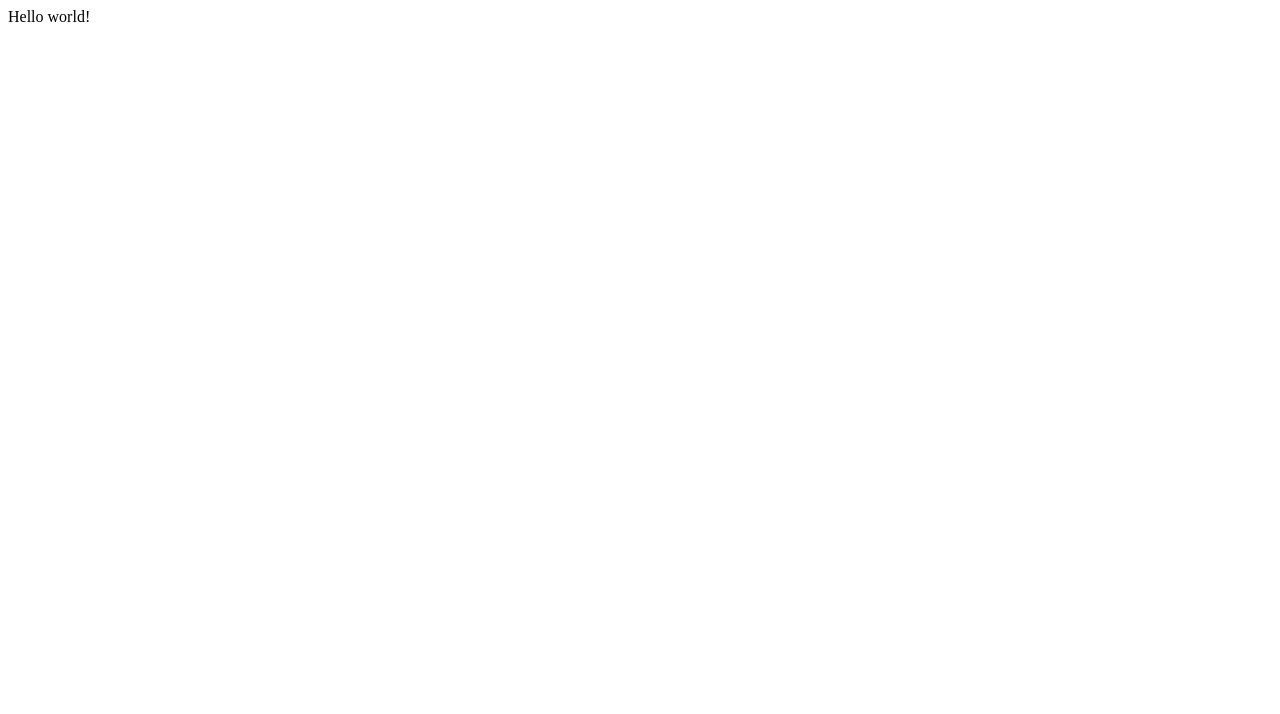
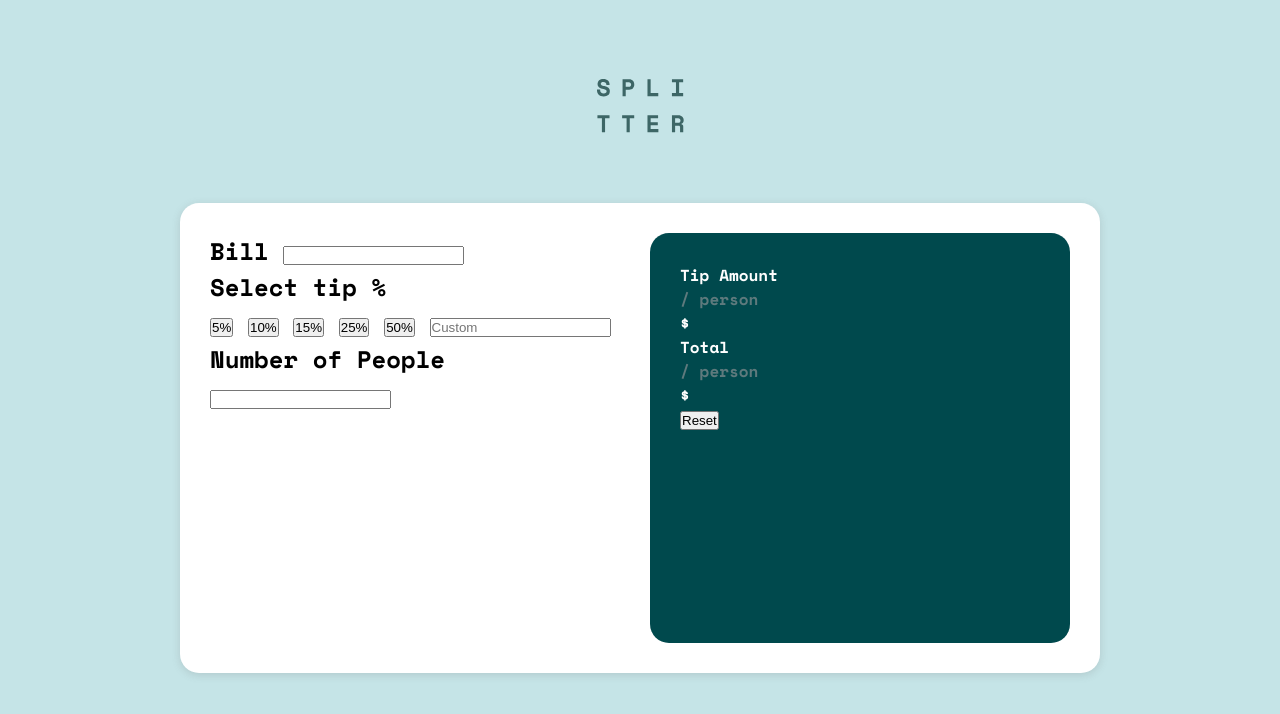
Before and after one commit to hqz3/fem-tip-calculator-app, a website built with Vite: page index.html in a window 1280 px wide. Built offline with nearby package versions, Linux system fonts and the light colour scheme.

Commit message:
Create HTML structure

```diff
--- a/index.html
+++ b/index.html
@@ -10,6 +10,49 @@
     <title>Frontend Mentor | Tip calculator app</title>
   </head>
   <body>
-    <div id="app">Hello world!</div>
+    <main class="container">
+      <img class="logo" src="./public/images/logo.svg" alt="Logo" />
+      <section class="calculator">
+        <div class="input">
+          <label for="bill">
+            Bill
+            <input type="number" class="bill" />
+          </label>
+          <div class="tip__container">
+            <p>Select tip %</p>
+            <div class="tip">
+              <button class="tip__button tip__percent" value="5">5%</button>
+              <button class="tip__button tip__percent" value="10">10%</button>
+              <button class="tip__button tip__percent" value="15">15%</button>
+              <button class="tip__button tip__percent" value="25">25%</button>
+              <button class="tip__button tip__percent" value="50">50%</button>
+              <input
+                class="tip__button tip__custom"
+                type="number"
+                placeholder="Custom"
+              />
+            </div>
+          </div>
+          <label for="">
+            Number of People
+            <input type="number" class="people" />
+          </label>
+        </div>
+
+        <div class="calculation">
+          <div class="tip__per">
+            <p>Tip Amount</p>
+            <p class="per__person">/ person</p>
+            <p class="price">$</p>
+          </div>
+          <div class="total__per">
+            <p>Total</p>
+            <p class="per__person">/ person</p>
+            <p class="price">$</p>
+          </div>
+          <button class="reset">Reset</button>
+        </div>
+      </section>
+    </main>
   </body>
 </html>
--- a/src/style.css
+++ b/src/style.css
@@ -1,2 +1,78 @@
+@import url("https://fonts.googleapis.com/css2?family=Space+Mono:wght@700&display=swap");
+
 :root {
+  --mobile: 375px;
+  --desktop: 1440px;
+
+  /* Primary */
+  --strongCyan: hsl(172, 67%, 45%);
+
+  /* Neutral */
+  --darkCyan: hsl(183, 100%, 15%);
+  --grayCyan: hsl(184, 14%, 56%);
+  --darkGrayCyan: hsl(186, 14%, 43%);
+  --lightGrayCyan: hsl(185, 41%, 84%);
+  --veryLightGrayishCyan: hsl(189, 41%, 97%);
+
+  --borderRadius: 1.9rem;
 }
+
+*,
+*::before,
+*::after {
+  box-sizing: border-box;
+  margin: 0;
+  padding: 0;
+}
+
+html {
+  font-size: 10px;
+  font-family: "Space Mono", sans-serif;
+}
+
+body {
+  height: 100vh;
+  width: 100vw;
+  background-color: var(--lightGrayCyan);
+  font-size: 2.4rem;
+
+  position: relative;
+}
+
+.container {
+  top: 47%;
+  left: 50%;
+  transform: translate(-50%, -50%);
+  position: absolute;
+}
+
+.logo {
+  display: flex;
+  margin-bottom: 7rem;
+  margin-inline: auto;
+}
+
+.calculator {
+  background-color: white;
+  border-radius: var(--borderRadius);
+  box-shadow: rgba(99, 99, 99, 0.2) 0px 2px 8px 0px;
+  display: grid;
+  gap: 2rem;
+  grid-template-columns: repeat(2, 1fr);
+  height: 47rem;
+  margin-inline: auto;
+  padding: 3rem;
+  width: 92rem;
+}
+
+.calculation {
+  background-color: var(--darkCyan);
+  border-radius: var(--borderRadius);
+  color: white;
+  font-size: 1.6rem;
+  padding: 3rem;
+}
+
+.per__person {
+  color: var(--darkGrayCyan);
+}
```
